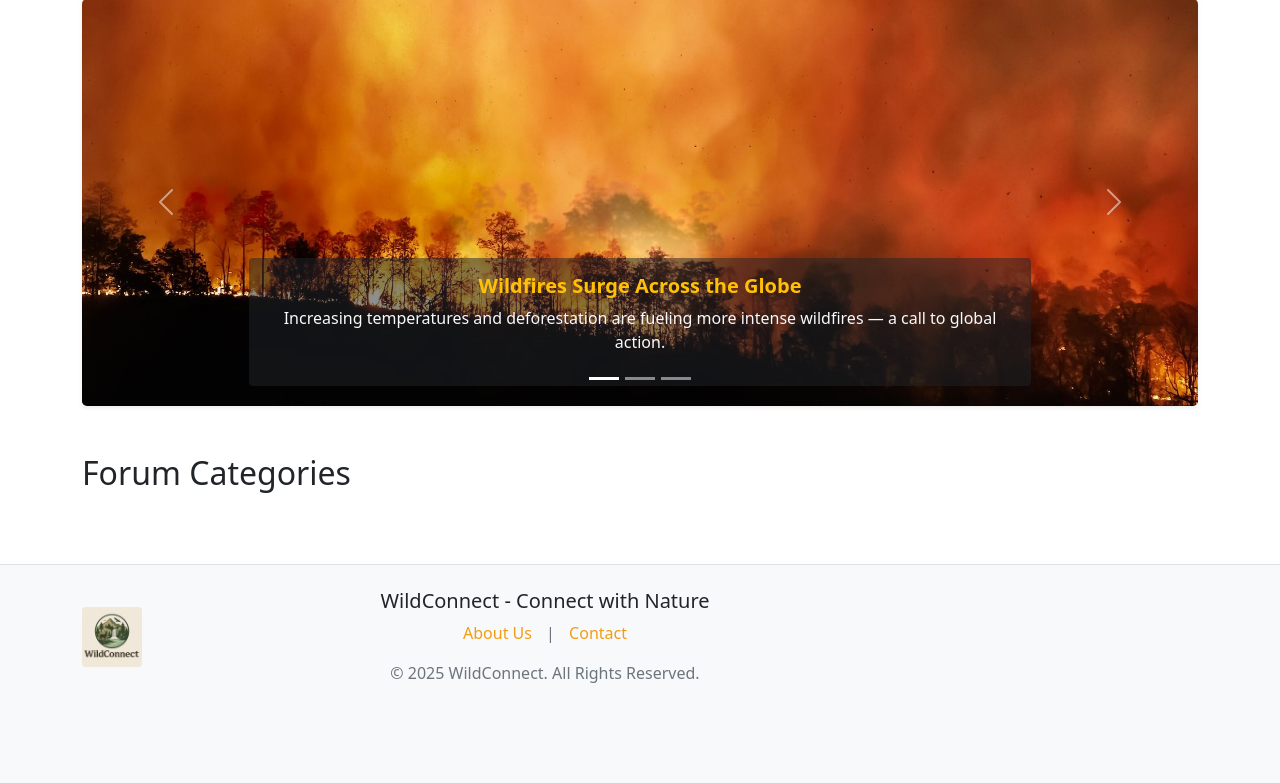
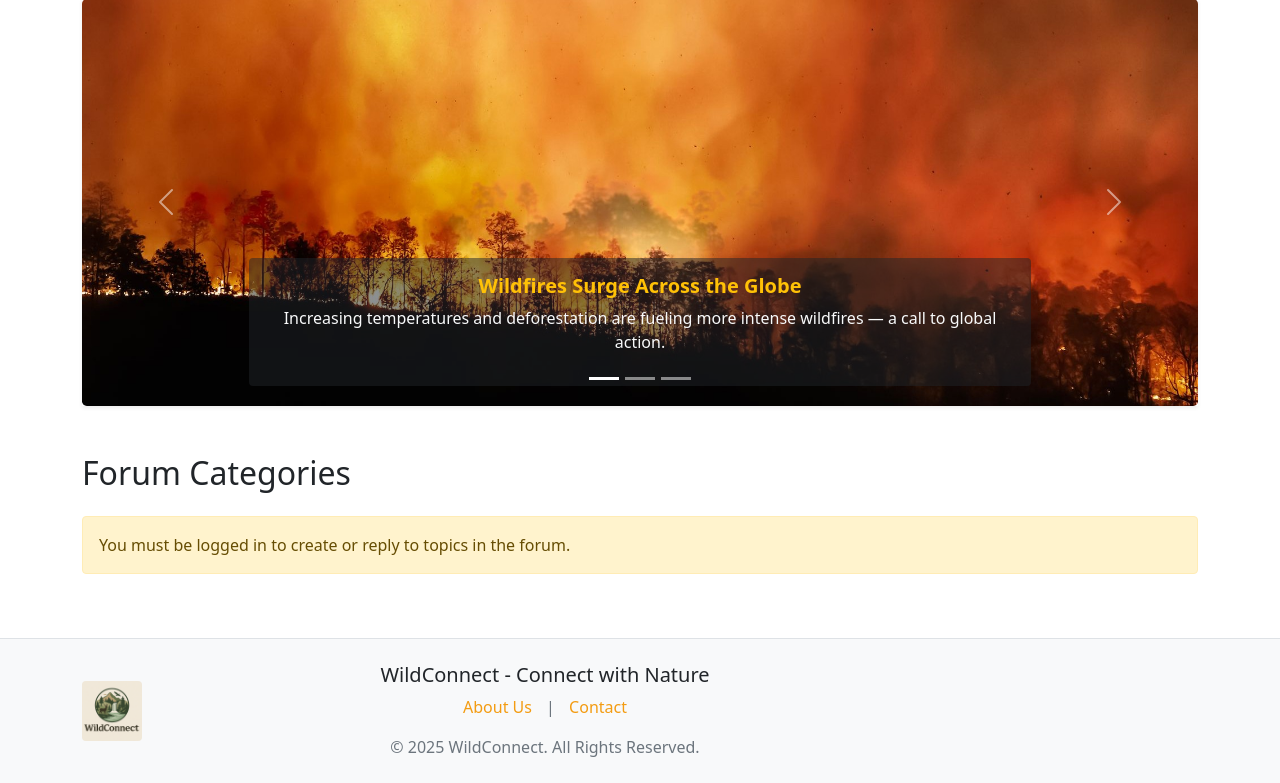
Before and after one commit to AdithyaHerath/Wildlife_Forum, a PHP site: page / in a window 1280 px wide. Shown: the part 324-1107 px from the top of the page. Before the commit the page ends 1007 px from the top, so only its background shows below. Run offline with PHP 8.4, Linux system fonts and the light colour scheme; data that the repository does not hold is empty.

Commit message:
Update index.php
create logic for showing " You must be logged in to create or reply to topics in the forum." message if user is not login.

```diff
--- a/index.php
+++ b/index.php
@@ -70,6 +70,12 @@ $categories = $categories_stmt->fetchAll();
 
 <h2 class="mb-4">Forum Categories</h2>
 
+<?php if (!$logged_in): ?>
+    <div class="alert alert-warning">
+        You must be logged in to create or reply to topics in the forum.
+    </div>
+<?php endif; ?>
+
 <?php if ($logged_in): ?>
     <div class="mb-4">
         <a href="create_topic.php" class="btn btn-primary">Create New Topic</a>
```
